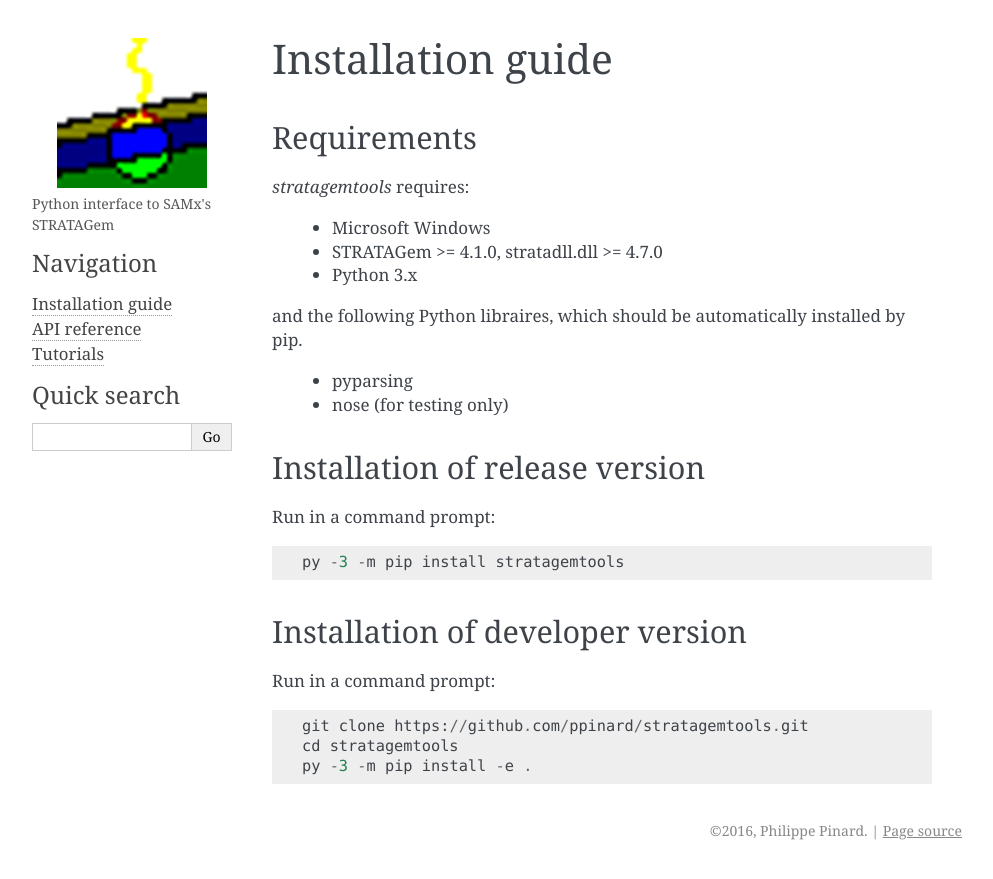
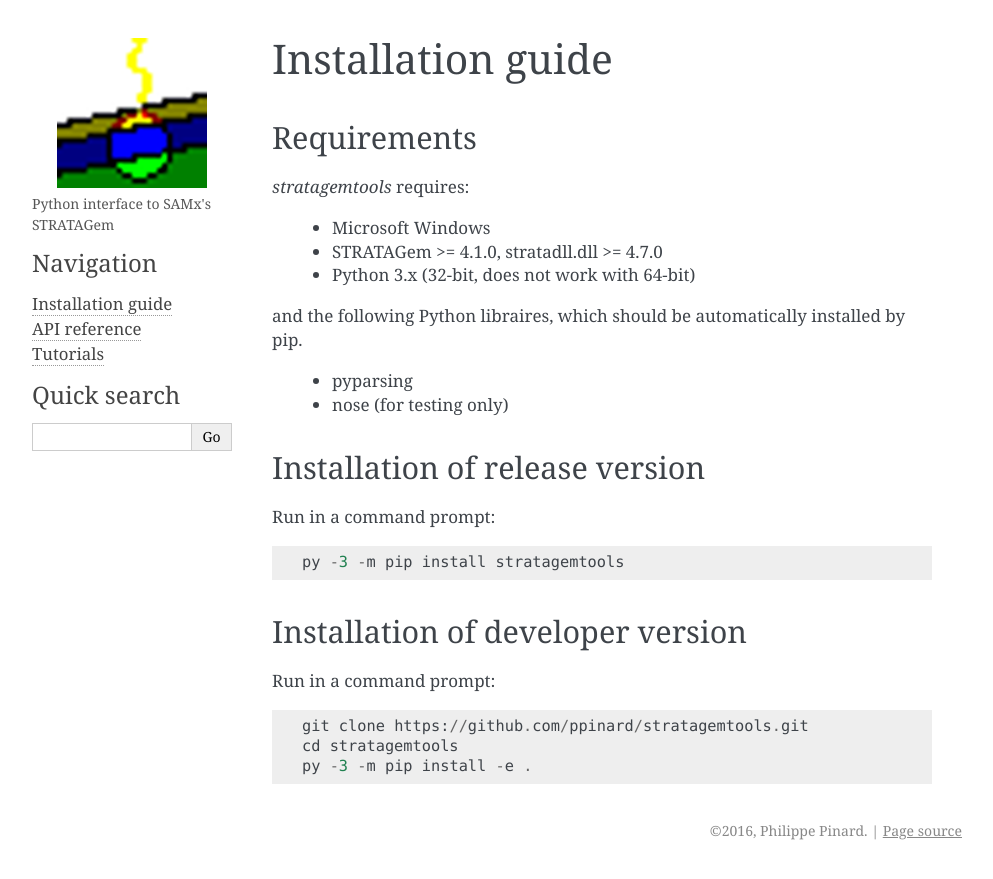
Before and after one commit to ppinard/stratagemtools, a Sphinx documentation site: the page built from doc/source/install.rst, in a window 1280 px wide. Shown: the top 879 px of the page, without its empty margins (148-1141 px from the left). Built offline with Sphinx 7.4.7, drawn with Linux system fonts in a browser that asks for light colours.

Commit message:
Specify Python 32-bit

```diff
--- a/doc/source/install.rst
+++ b/doc/source/install.rst
@@ -8,7 +8,7 @@ Requirements
 
   - Microsoft Windows
   - STRATAGem >= 4.1.0, stratadll.dll >= 4.7.0
-  - Python 3.x
+  - Python 3.x (32-bit, does not work with 64-bit)
 
 and the following Python libraires, which should be automatically installed by
 pip.
```
